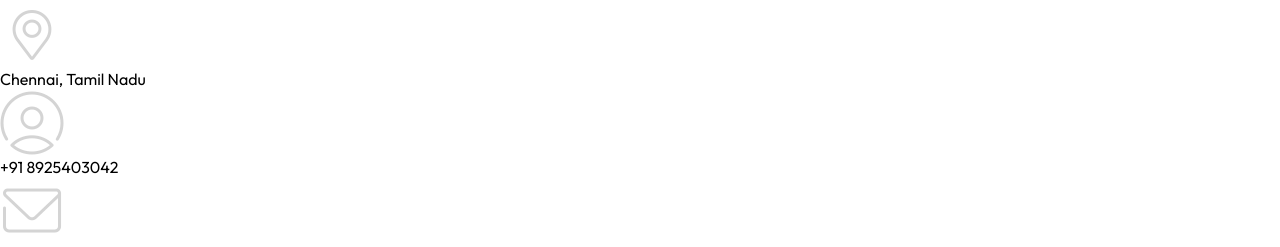
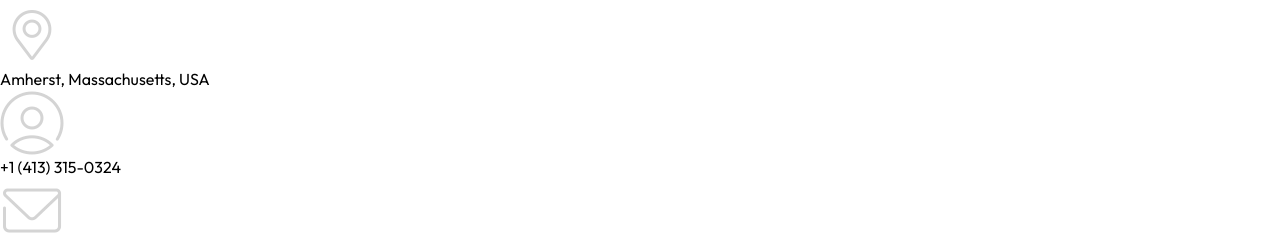
Before and after one commit to Pramith08/portfolio, a React (Vite) app: page / in a window 1280 px wide. Shown: the part 10355-10602 px from the top of the page. Built offline with nearby package versions, Linux system fonts and the light colour scheme.

Commit message:
Contact Update

```diff
--- a/src/constants/index.js
+++ b/src/constants/index.js
@@ -77,7 +77,7 @@ export const PROJECTS = [
 ];
 
 export const CONTACT = {
-  location: "Chennai, Tamil Nadu",
-  phoneNo: "+91 8925403042 ",
-  email: "pramithkiran9@gmail.com",
+  location: "Amherst, Massachusetts, USA",
+  phoneNo: "+1 (413) 315-0324 ",
+  email: "pgovindaredd@umass.edu",
 };
```
